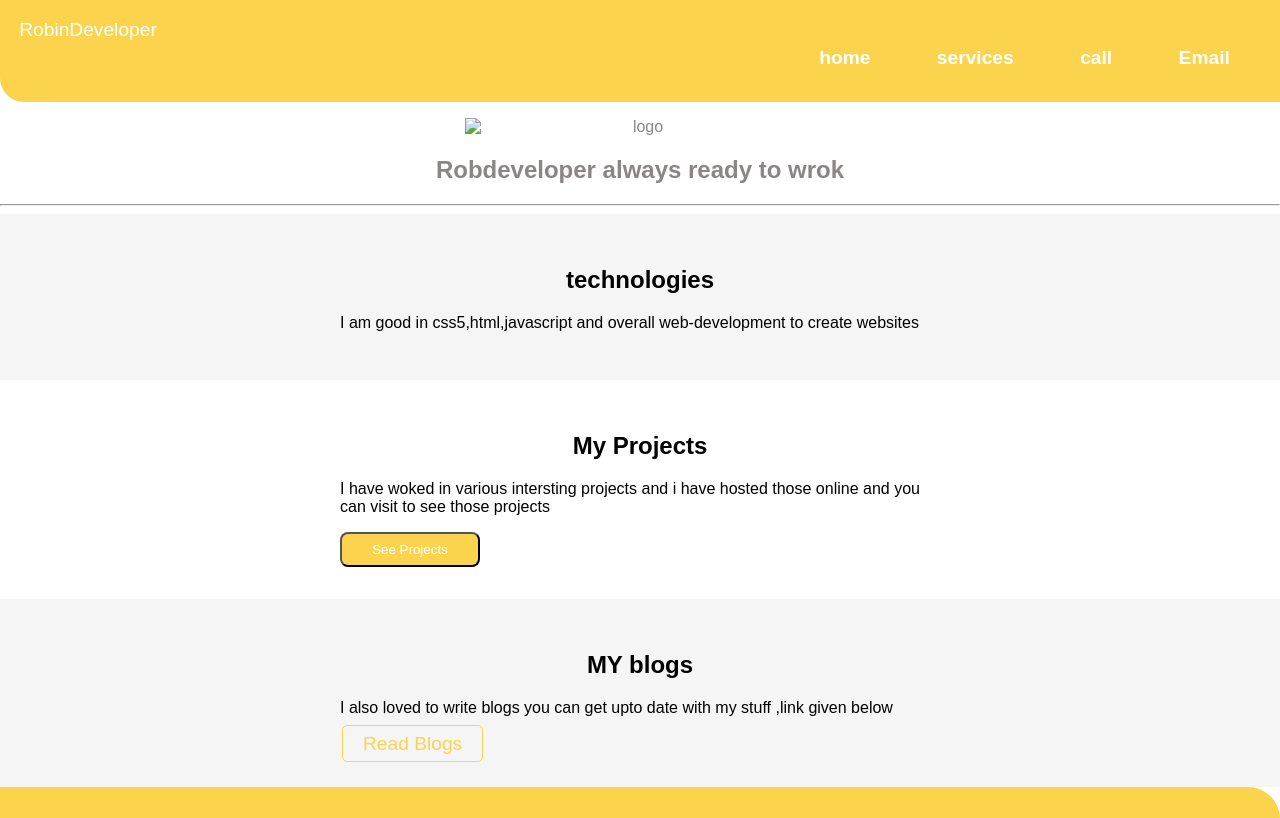
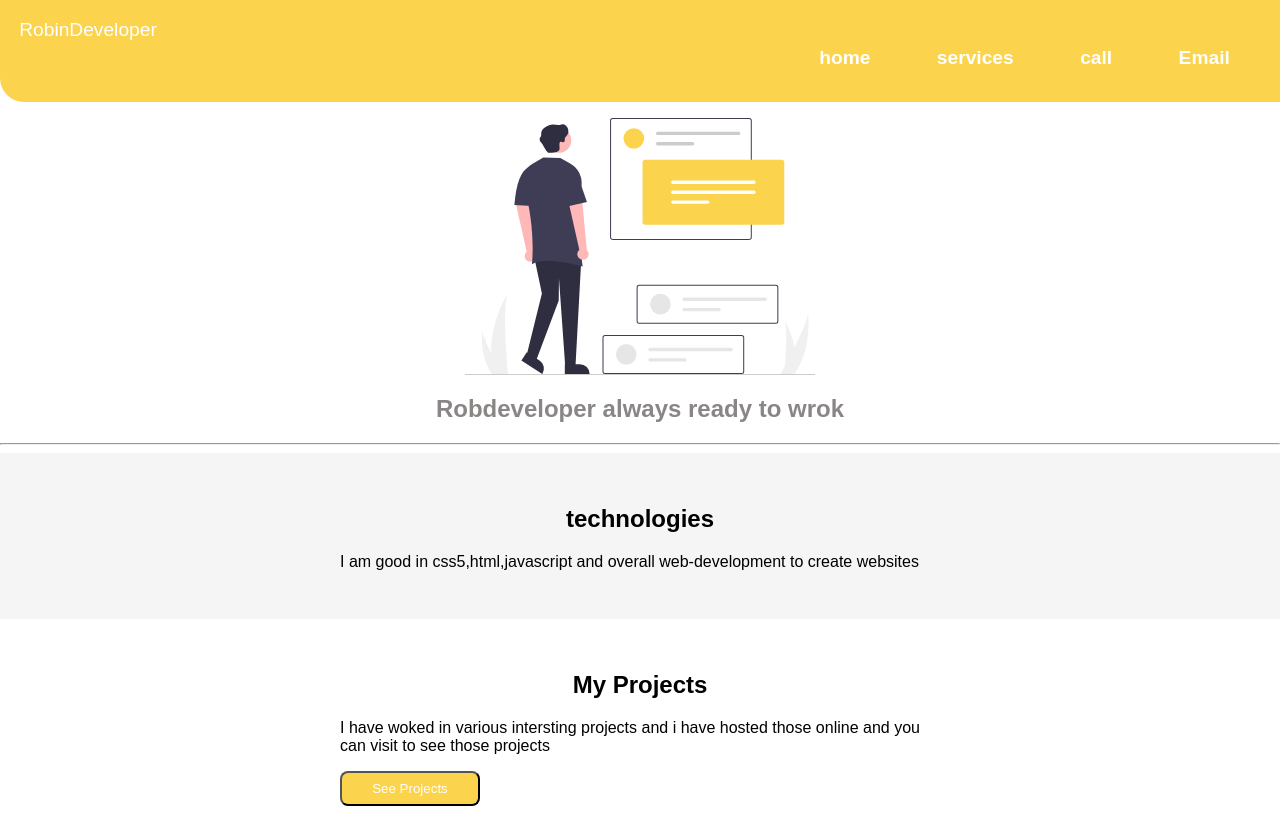
Before and after one commit to E-Robin/Pathshala, a plain HTML site: page home.html in a window 1280 px wide. Shown: the top 818 px of the page. Drawn offline with Linux system fonts and the light colour scheme; the site is published under a folder, as on GitHub Pages, so addresses that start at the root find nothing.

Commit message:
name updated

```diff
--- a/home.html
+++ b/home.html
@@ -28,7 +28,7 @@
     <header>
 
 
-        <img src="/Pathshala/logo.svg" alt="logo">
+        <img src="logo.svg" alt="logo">
 
         <h2>Robdeveloper always ready to wrok </h2>
     </header>
```
